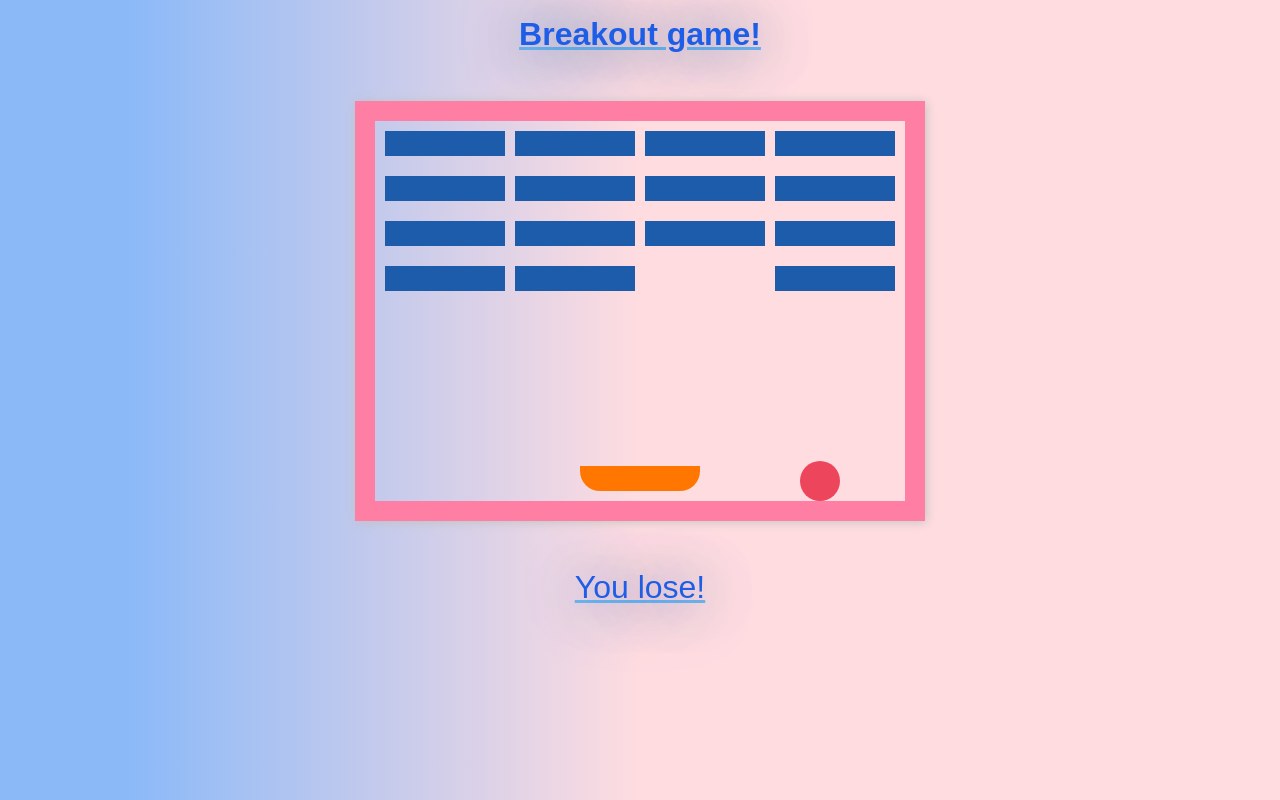
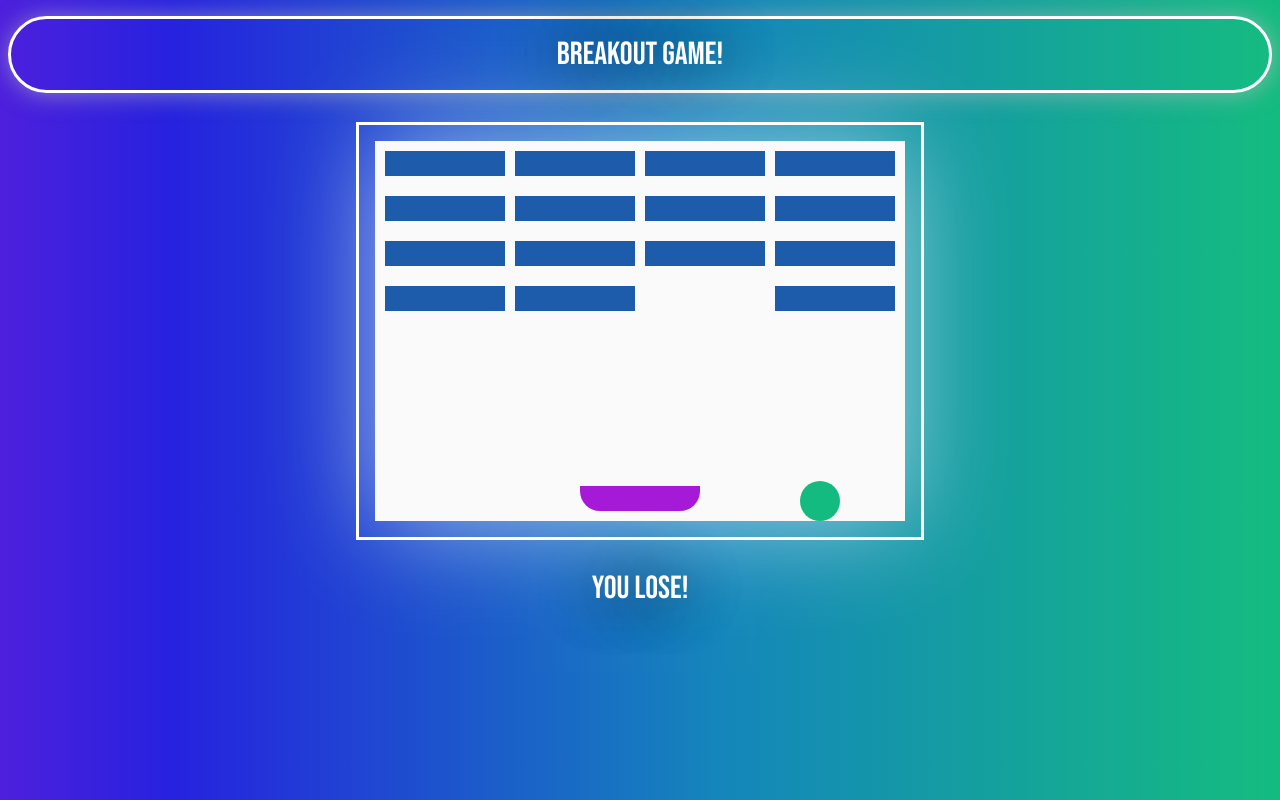
Before and after one commit to Sina-Hgs/Break-Out-Game-JS, a plain HTML site: page Breakout game.html in a window 1280 px wide. Drawn offline with Linux system fonts and the light colour scheme.

Commit message:
gave it a nice stle

```diff
--- a/Breakout game.html
+++ b/Breakout game.html
@@ -9,10 +9,10 @@
 </head>
 
 <body>
-
-    <h1>Breakout game!</h1>
-    <div class="container">
+    <div>
+        <h1>Breakout game!</h1>
     </div>
+    <div class="container"></div>
     <div id="score"></div>
     <script src="index.js"></script>
 </body>
--- a/style.css
+++ b/style.css
@@ -1,11 +1,13 @@
+@import url('https://fonts.googleapis.com/css2?family=Bebas+Neue&display=swap');
+
 .container{
+    background-color: rgb(250, 250, 250);
     position: relative;
-    border-style: solid;
-    border-width: 20px;
-    border-color: rgb(255, 126, 163);
-    box-shadow: 1px 1px 10px rgb(193, 193, 193);
+    outline: solid white;
+    outline-offset: 1rem;
     margin: auto;
     margin-top:3rem;
+    box-shadow: 1px 1px 100px rgba(255, 255, 255, 0.583);
 }
 
 .block{
@@ -19,7 +21,7 @@
     position: absolute;
     width: 120px;
     height: 25px;
-    background-color: rgb(255, 119, 0);
+    background-color: #a41ad7;
     border-bottom-left-radius: 20px;
     border-bottom-right-radius: 20px;
 }
@@ -29,18 +31,40 @@
     width: 40px;
     height: 40px;
     border-radius: 20px;
-    background-color: rgb(237, 70, 92);
+    background-color: #14bb81;
 }
 
 body{
-    background: rgb(239, 157, 168);
-    background: linear-gradient(90deg, rgb(139, 185, 248) 10%, rgba(255, 220, 224, 1) 50%);
+    background: linear-gradient(270deg, #01aa0f, #14b93f, #14bb81, #1486bb, #2622df, #a41ad7, #bf1b7f, #bb1236);
+    background-size: 300% 300%;
+    animation: gradient 30s ease infinite;
     margin-top: 1rem;
     text-align: center;
-    font-family: Arial, Helvetica, sans-serif;
-    color:rgb(30, 94, 231);
-    text-shadow: 1px 1px 60px rgb(14, 86, 158);
-    text-decoration: underline rgb(112, 182, 239);
+    font-family: 'Bebas Neue', cursive;
+    color:white;
+    text-shadow: 1px 1px 60px rgb(0, 5, 10);
+}
+
+h1{
+    padding: 1rem;
+    border: solid rgb(255, 255, 255);
+    font-weight: 300;
+    border-radius: 70px;
+    box-shadow: 1px 1px 25px rgba(197, 193, 193, 0.583);
+}
+
+@keyframes gradient {
+    0% {
+            background-position: 0% 50%
+        }
+
+        50% {
+            background-position: 100% 50%
+        }
+
+        100% {
+            background-position: 0% 50%
+        }
 }
 
 #score{
```
